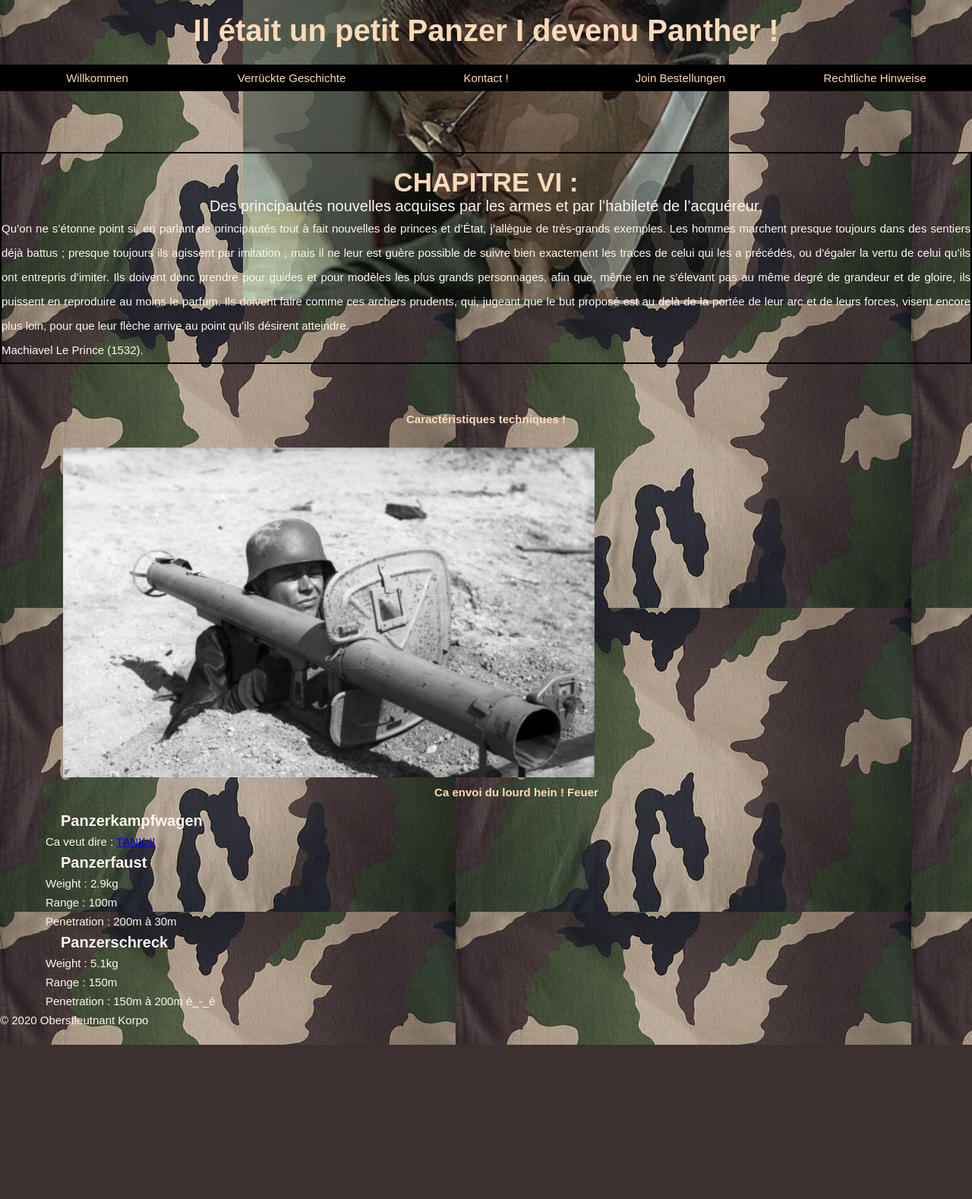
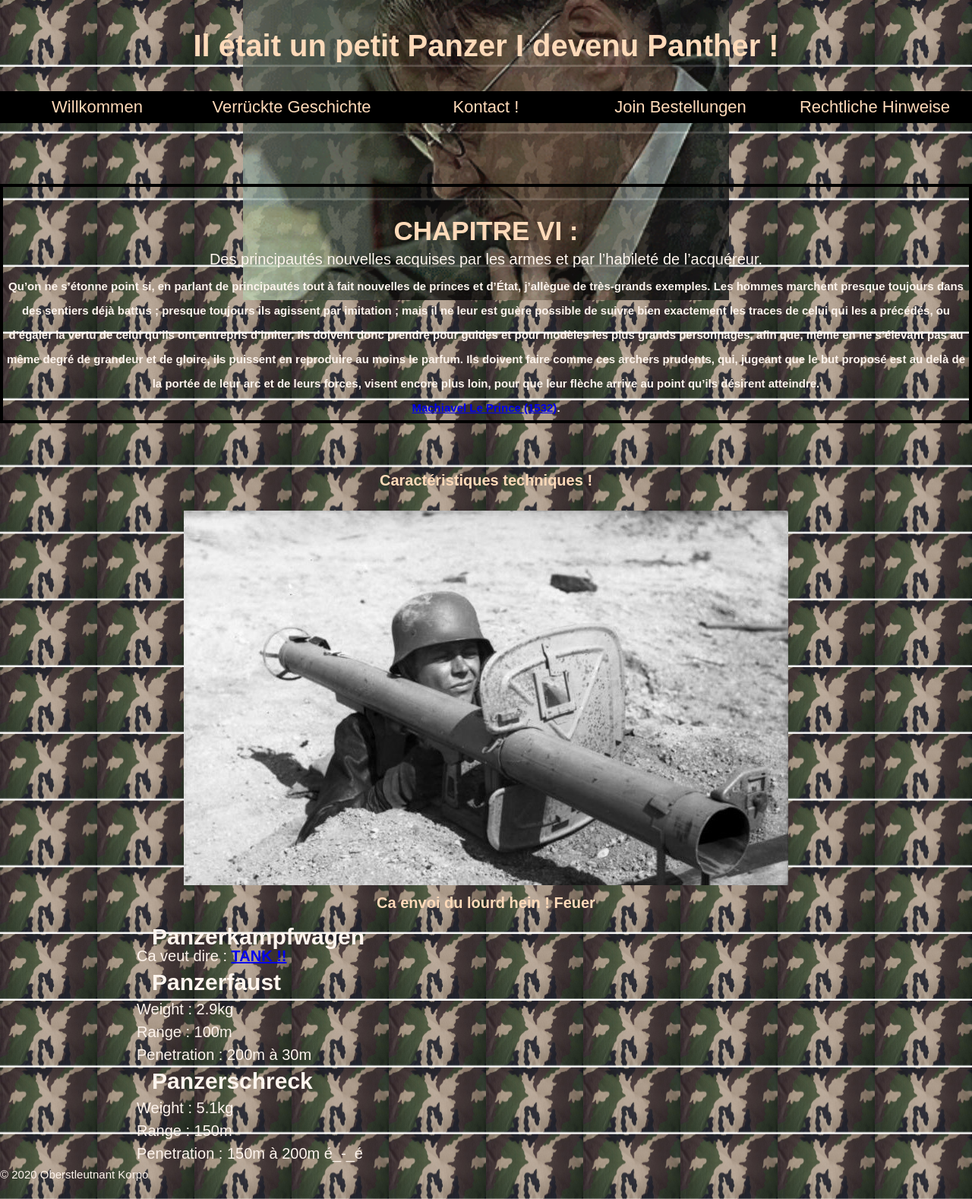
Before and after one commit to Mattious-pix/Eval---Fred-HTML-CSS, a PHP site: page / in a window 1280 px wide. Shown: the whole page at 76% size. Before the commit the page ends 1375 px from the top, so only its background shows below. Run offline with PHP 8.4, Linux system fonts and the light colour scheme.

Commit message:
À demain Fred !

```diff
--- a/assets/css/style.css
+++ b/assets/css/style.css
@@ -5,8 +5,8 @@
     background: url(camouflage.jpg);
     position: relative;
     color : #FFF5EE;
-    background-repeat: space-repeat;
-
+    background-repeat: space;
+    background-size: 10%;
   }
 
   body::after {
@@ -31,14 +31,17 @@
 
 
   header h1 {
-    padding-top: 20px;
+    padding-top: 40px;
     font-weight: bold;
     text-align: center;
     font-size: 40px;
-    margin-bottom: 25px;
+    margin-bottom: 40px;
     color: #FFDAB9;
   }
 
+  nav ul li a{
+    font-size: 22px;
+  }
   #menu ul {
     margin:0;
     padding:0;
@@ -46,6 +49,7 @@
     text-align:center;
     display: flex;
   }
+
   #menu li {
     /*float:left;*/
     margin:auto;
@@ -78,92 +82,138 @@
   }
 
   /*--Accueil--!*/
+
   .chpprinc{
     margin-top: 80px;
-    border-width: 2px;
+    border-width: 4px;
     border-style:solid;
     border-color:black;
   }
+
   .chp6{
     text-align: center;
     font-size: 35px;
-    margin-bottom: 4px;
+    margin-bottom: 10px;
   }
+
   .princis{
     text-align: center;
     font-size: 20px;
-    margin-top: 4px;
-    margin-bottom: 4px;
+    margin-top: 10px;
+    margin-bottom: 10px;
   }
+
   .textchp{
-    text-align: justify;
+    text-align: center;
     margin-top: 2px;
     line-height: 32px;
+    font-weight: bold;
   }
+
+  .textchp footer a{
+    font-weight: 900;
+  }
+
   .prsttn{
     margin-top: 50px;
   }
+
   .caractech{
     margin-bottom: 30px;
     text-align: center;
-  font-size: 15px;
+    font-size: 20px;
     font-weight: bold;
     color: #FFDAB9;
+  }
 
-  }
-  .panzershreck{
-    margin-left: 80px;
-    margin-top: 30px;
-  }
-  .ssttrpz{
-    color: #FFDAB9;
-  }
-  img {
-    width: 700px;
-    margin-left: 3px;
-  }
-  div .panzershreck .ssttrpz{
-  font-size: 15px;
+  div .panzershreck {
+    font-size: 20px;
     font-weight: bold;
     margin-top: 10px;
     margin-bottom: 20px;
     text-align: center;
+    color: #FFDAB9;
   }
+
+  div .panzershreck .ssttrpz{
+    margin-top: 10px;
+    margin-bottom: 10px;
+  }
+
   div .Pzkwg h2{
     font-weight: bold;
+    font-size: 30px;
+    margin-left: 200px;
+  }
+
+  div .Pzkwg p{
     font-size: 20px;
-  margin-left: 80px;
+    margin-left: 180px;
     margin-bottom: 10px;
   }
-  div .Pzkwg p{
-      font-size: 15px;
-      margin-left: 60px;
-      margin-bottom: 10px;
+
+  div .Pzkwg p a{
+    font-weight: bold;
   }
+
   div .Pzrft h2{
-  font-size: 15px;
     font-weight: bold;
-  font-size: 20px;
-  margin-left: 80px;
+    font-size: 30px;
+    margin-left: 200px;
     margin-bottom: 10px;
   }
 
   div .Pzrft p{
-      font-size: 15px;
-      margin-left: 60px;
+    font-size: 20px;
+    margin-left: 180px;
     margin-bottom: 10px;
   }
 
   div .Pzrsch h2{
-  font-size: 15px;
     font-weight: bold;
-  font-size: 20px;
-  margin-left: 80px;
+    font-size: 30px;
+    margin-left: 200px;
     margin-bottom: 10px;
   }
+
   div .Pzrsch p{
-    font-size: 15px;
-    font-size: 15px;
-    margin-left: 60px;
+    font-size: 20px;
+    margin-left: 180px;
     margin-bottom: 10px;
   }
+
+ /*CVfrançais*/
+
+ .panther{
+   width: 40%;
+   height: 40%;
+ }
+
+ /*Cv espagnol*/
+
+ .sldt{
+   width: 30%;
+   height: 30%;
+ }
+  /*contact*/
+
+  .imgomh{
+    width: 40%;
+    height: 40%;
+  }
+
+  /*Inscription*/
+
+  .imghtch{
+    width: 30%;
+    height: 30%;
+  }
+
+  /*Mentions légales*/
+
+  .bordel{
+    font-size: 30px;
+  }
+  .fusee{
+    width:40%;
+    height: 40%;
--- a/includes/CVespagnol.inc.php
+++ b/includes/CVespagnol.inc.php
@@ -2,13 +2,13 @@
 
   <div>
     <h1>Mathieu Edl  <!--Ce qui est intéressant pour la photo dans la création html, c'est pour le référencment, car on peut mettre un titre à la photo--></h1>
-    <img src="./assets/img/poilu.jpg" title="sldt esp"/>
+    <img src="./assets/img/poilu.jpg" class="sldt" title="sldt esp"/>
   </div>
 
   <address>
     <section class="maisonCV">En mi casa<br>
       <a href="mailto:alloallo@gmail;com.com"> contactos</a><br> <!--Le problème c'est de risquer de se faire spamer de merde-->
-      <a href="tel:+33622232425"> 06.22.23.24.25 </a><br> <!--Le problème c'est que le numéro de téléphone est visible de tous quand il y a le référencement. Donc le risque de recevoir des intenspestifs venant des pays de merde-->
+      <a href="tel:+33622232425"> Vorwärts 06 22 27 90 45 </a><br> <!--Le problème c'est que le numéro de téléphone est visible de tous quand il y a le référencement. Donc le risque de recevoir des intenspestifs venant des pays de merde-->
     </address>
 
     <h2 class="exp">Experiencias Profesionales</h2> <!--Même si on met plusieurs H1, ca ne change rien à la formation de la page. Et en plus ca permet de renforcer le référencement. Mais en fait j'ai décidé de passer par du H2 comme il faut plutôt un seul H1 par page-->
--- a/includes/accueil.inc.php
+++ b/includes/accueil.inc.php
@@ -7,7 +7,7 @@
         <!---Mais qu'est ce donc que tout ceci ?--->
         <h2 class="princis"> Des principautés nouvelles acquises par les armes et par l’habileté de l’acquéreur.</h2>
         <blockquote class="textchp" cite="https://fr.wikisource.org/wiki/Le_Prince/Texte_entier" >
-      Qu’on ne s’étonne point si, en parlant de principautés tout à fait nouvelles de princes et d’État, j’allègue de très-grands exemples. Les hommes marchent presque toujours dans des sentiers déjà battus ; presque toujours ils agissent par imitation ; mais il ne leur est guère possible de suivre bien exactement les traces de celui qui les a précédés, ou d’égaler la vertu de celui qu’ils ont entrepris d’imiter. Ils doivent donc prendre pour guides et pour modèles les plus grands personnages, afin que, même en ne s’élevant pas au même degré de grandeur et de gloire, ils puissent en reproduire au moins le parfum. Ils doivent faire comme ces archers prudents, qui, jugeant que le but proposé est au delà de la portée de leur arc et de leurs forces, visent encore plus loin, pour que leur flèche arrive au point qu’ils désirent atteindre. <footer>Machiavel <cite>Le Prince (1532).</cite></footer></blockquote>
+      Qu’on ne s’étonne point si, en parlant de principautés tout à fait nouvelles de princes et d’État, j’allègue de très-grands exemples. Les hommes marchent presque toujours dans des sentiers déjà battus ; presque toujours ils agissent par imitation ; mais il ne leur est guère possible de suivre bien exactement les traces de celui qui les a précédés, ou d’égaler la vertu de celui qu’ils ont entrepris d’imiter. Ils doivent donc prendre pour guides et pour modèles les plus grands personnages, afin que, même en ne s’élevant pas au même degré de grandeur et de gloire, ils puissent en reproduire au moins le parfum. Ils doivent faire comme ces archers prudents, qui, jugeant que le but proposé est au delà de la portée de leur arc et de leurs forces, visent encore plus loin, pour que leur flèche arrive au point qu’ils désirent atteindre. <footer> <a href="https://fr.wikisource.org/wiki/Le_Prince/Texte_entier" target="_blank"> Machiavel <cite>Le Prince (1532)</a>.</cite></footer></blockquote>
       </div>
 
       <!--------------------------------------->
@@ -19,7 +19,7 @@
         <h2 class="caractech">Caractéristiques techniques !</h1>
 
         <div class="panzershreck">
-          <img src="./assets/img/Panzershreck.jpg" class="imgpz"/>
+          <img src="./assets/img/panzershreck.jpg" id="imgpz"/>
             <p class="ssttrpz"> Ca envoi du lourd hein ! Feuer </p>
         </div>
 
--- a/includes/frmContact.php
+++ b/includes/frmContact.php
@@ -1,7 +1,8 @@
 <form action="index.php?page=contact" method="post">
+  <img src="./assets/img/omaha.gif" class="imgomh" title="omaha"/>
 
   <fieldset>
-    <legend>Öffne die Grenzen</legend>
+    <legend class="munition">Öffne die Grenzen</legend>
     <div>
       <label for="nom">Name :</label>
       <input type="text" name="nom" class="nom" value="<?=$nom ?>" />
@@ -18,8 +19,8 @@
       <label for="tel">Telefon :</label>
       <input type="tel" name="tel" class="tel" value="<?=$mail ?>" />
     </div>
+  </fieldset>
 
-  </fieldset>
   <fieldset>
     <div>
       <label for="msg">Eine Nachricht:</label>
--- a/includes/frmInscription.php
+++ b/includes/frmInscription.php
@@ -1,4 +1,8 @@
 <form action="index.php?page=inscription" method="post">
+  <img src="./assets/img/hotchkiss.gif" class="imghtch"title="hotchkiss"/>
+
+  <fieldset>
+    <legend class="amour">Anmeldung</legend>
     <div>
       <label for="email">e-mail</label>
       <input type="text" name="email" />
@@ -9,4 +13,6 @@
     </div>
     <input type="submit" value="Eine Nachricht" />
     <input type="hidden" name="frmInscription" />
+  </fieldset>
+
 </form>
--- a/includes/inscription.inc.php
+++ b/includes/inscription.inc.php
@@ -1,6 +1,3 @@
-<h1>Inschriften</h1>
-<img src="./assets/img/Canon75mm.jpg" title="canon inscr"/>
-
 <?PHP
 
 if(isset($_POST['submit'])){
```
Also changed, not shown: includes/CVfrançais.inc.php (+4 -4 lines), includes/mentions.inc.php (+45 -1 lines), assets/img/PanzerIIausfB.jpg (deleted), assets/img/hotchkiss.gif (added), assets/img/régiment.jpg (added), assets/img/v1.gif (added). Lines whose indentation alone changed are shown as unchanged.
